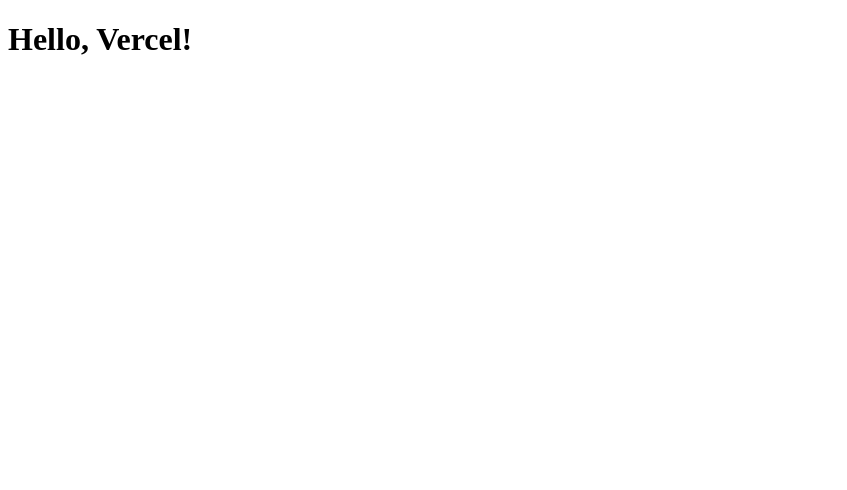
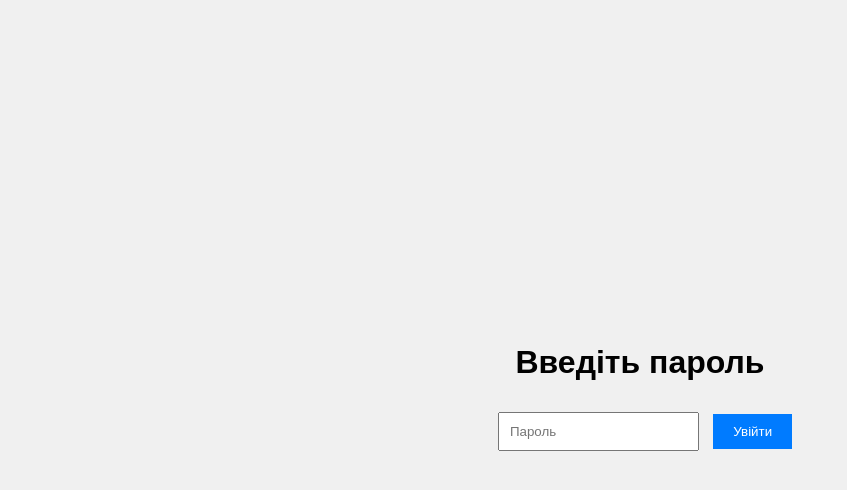
Before and after one commit to alphacentertest/alphatest3, a website: page index.html in a window 1280 px wide. Shown: the whole page, without its empty margins (0-847 px from the left). Drawn offline with Linux system fonts and the light colour scheme.

Commit message:
08.04.25 23.00

```diff
--- a/index.html
+++ b/index.html
@@ -1,11 +1,18 @@
 <!DOCTYPE html>
-<html lang="en">
+<html lang="uk">
 <head>
   <meta charset="UTF-8">
   <meta name="viewport" content="width=device-width, initial-scale=1.0">
-  <title>Minimal Test</title>
+  <title>Авторизація</title>
+  <link rel="stylesheet" href="styles.css">
 </head>
 <body>
-  <h1>Hello, Vercel!</h1>
+  <div class="container">
+    <h1>Введіть пароль</h1>
+    <input type="password" id="password" placeholder="Пароль">
+    <button onclick="checkPassword()">Увійти</button>
+    <p id="error" style="color: red;"></p>
+  </div>
+  <script src="script.js"></script>
 </body>
 </html>
--- /dev/null
+++ b/script.js
@@ -0,0 +1,21 @@
+async function checkPassword() {
+  const password = document.getElementById('password').value;
+  const errorElement = document.getElementById('error');
+
+  try {
+    const response = await fetch('/api/check-password', {
+      method: 'POST',
+      headers: { 'Content-Type': 'application/json' },
+      body: JSON.stringify({ password })
+    });
+    const result = await response.json();
+
+    if (result.success) {
+      window.location.href = '/test-selection.html'; // Сторінка вибору тесту
+    } else {
+      errorElement.textContent = result.message || 'Невірний пароль';
+    }
+  } catch (error) {
+    errorElement.textContent = 'Помилка сервера';
+  }
+}
--- /dev/null
+++ b/styles.css
@@ -0,0 +1,26 @@
+body {
+  font-family: Arial, sans-serif;
+  display: flex;
+  justify-content: center;
+  align-items: center;
+  height: 100vh;
+  margin: 0;
+  background-color: #f0f0f0;
+}
+.container {
+  text-align: center;
+}
+input {
+  padding: 10px;
+  margin: 10px;
+}
+button {
+  padding: 10px 20px;
+  background-color: #007bff;
+  color: white;
+  border: none;
+  cursor: pointer;
+}
+button:hover {
+  background-color: #0056b3;
+}
```
Also changed, not shown: images/Picture 1.png (added), images/Picture 2.png (added), images/Picture 21.png (added), images/Picture 3.png (added), images/Picture 4.png (added), images/Picture 5.png (added), images/Picture 6.png (added), vercel.json, 6 other files.
